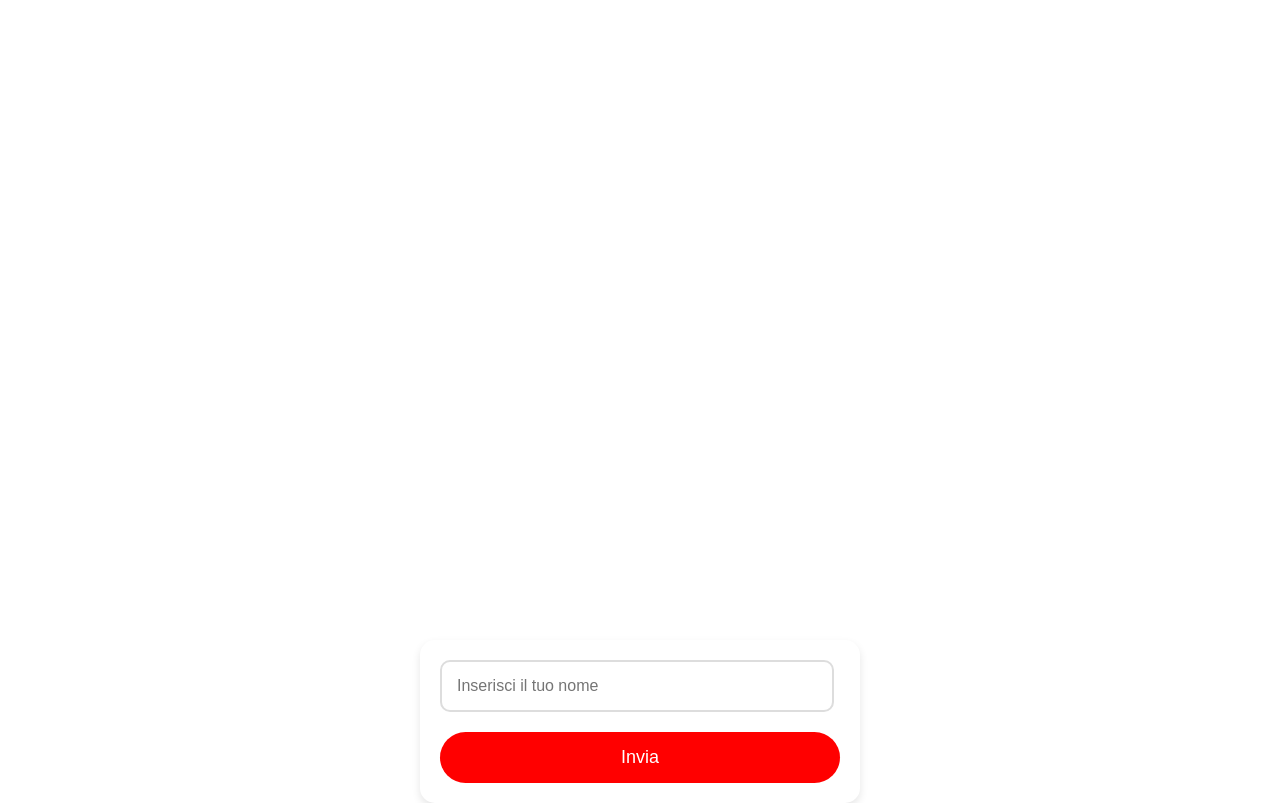
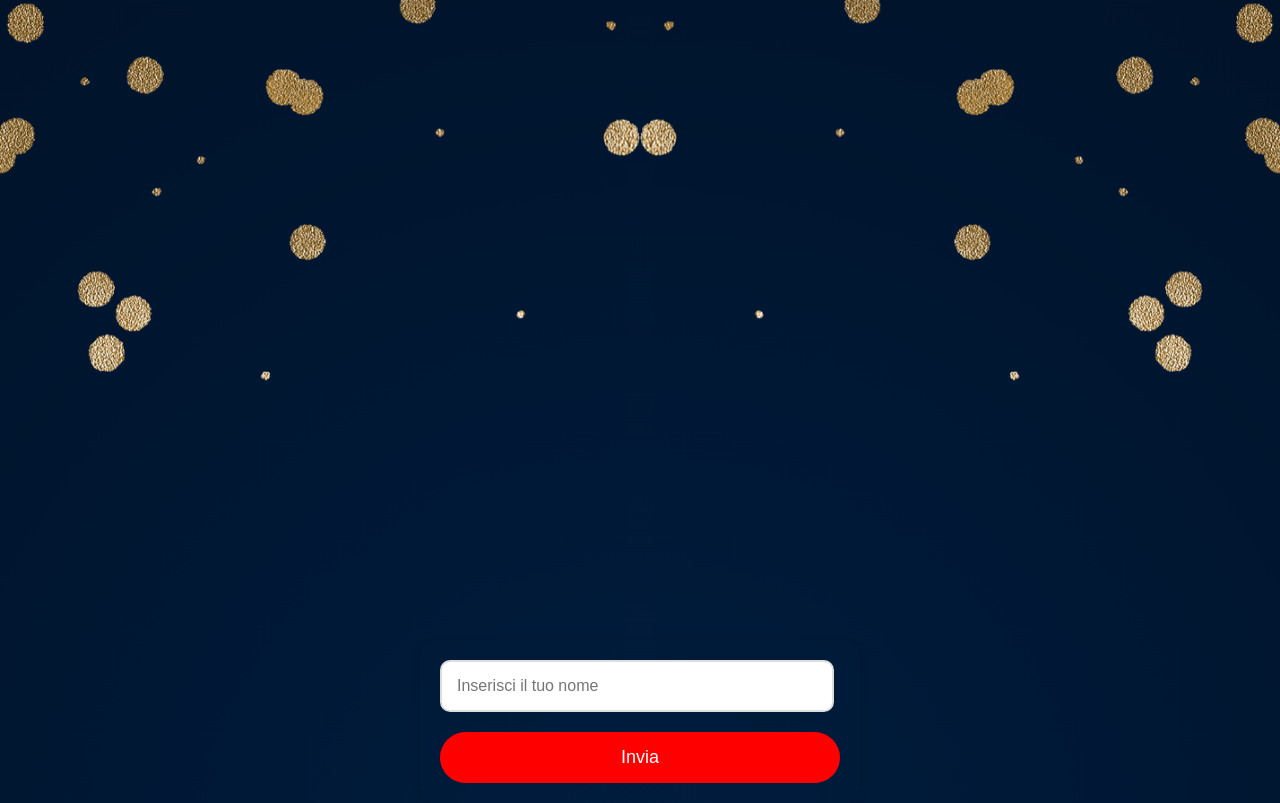
Before and after one commit to Enzyss/maggiorate-fast, a website: page public/index.html in a window 1280 px wide. Drawn offline with Linux system fonts and the light colour scheme.

Commit message:
background

```diff
--- a/public/index.html
+++ b/public/index.html
@@ -12,7 +12,7 @@
       justify-content: center;
       align-items: center;
       margin: 0;
-      background-image: url('background.png');
+      background-image: url('background-home.png');
       background-size: cover;
     }
 
```
Also changed, not shown: public/background-home.png (added).
